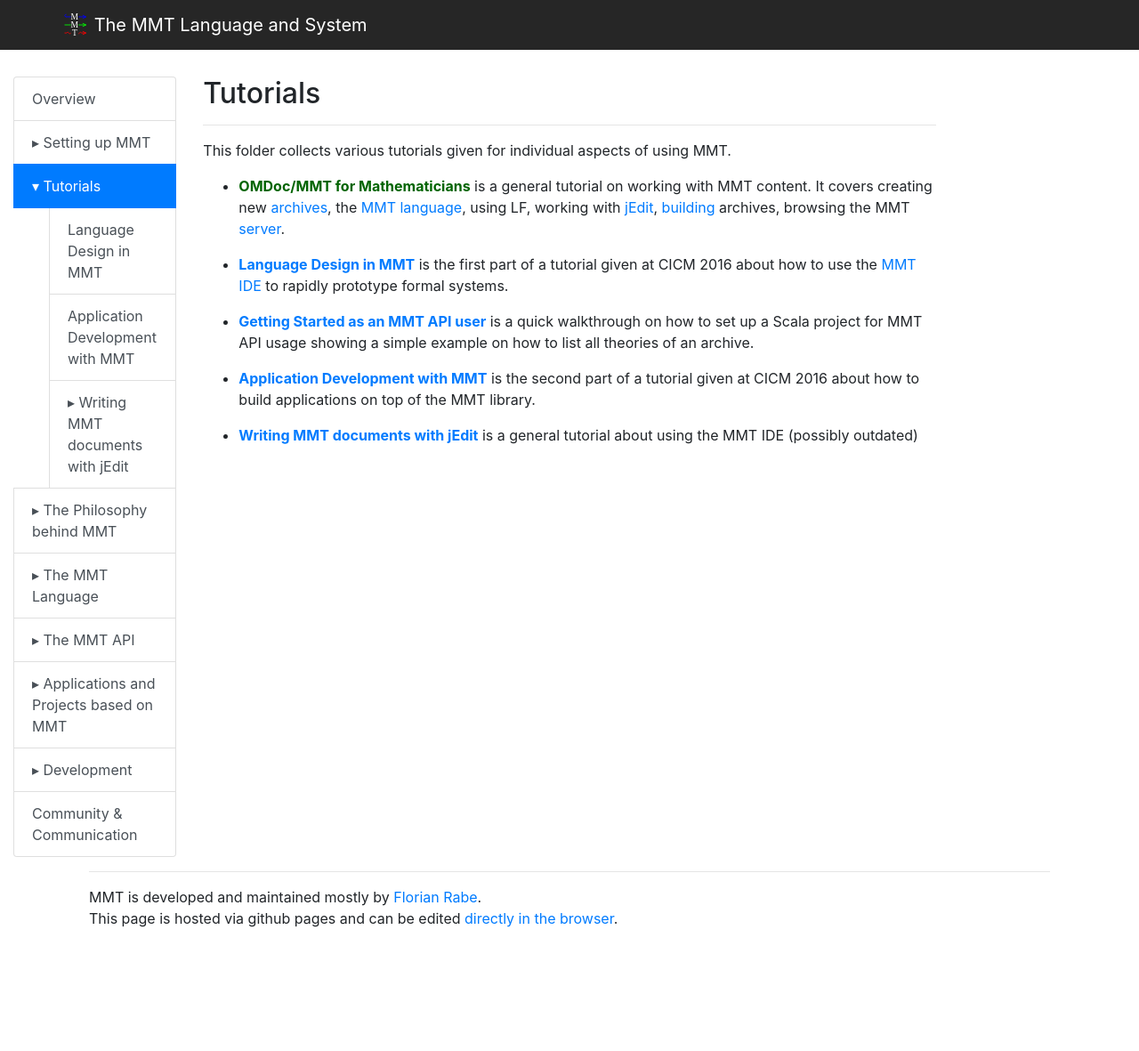
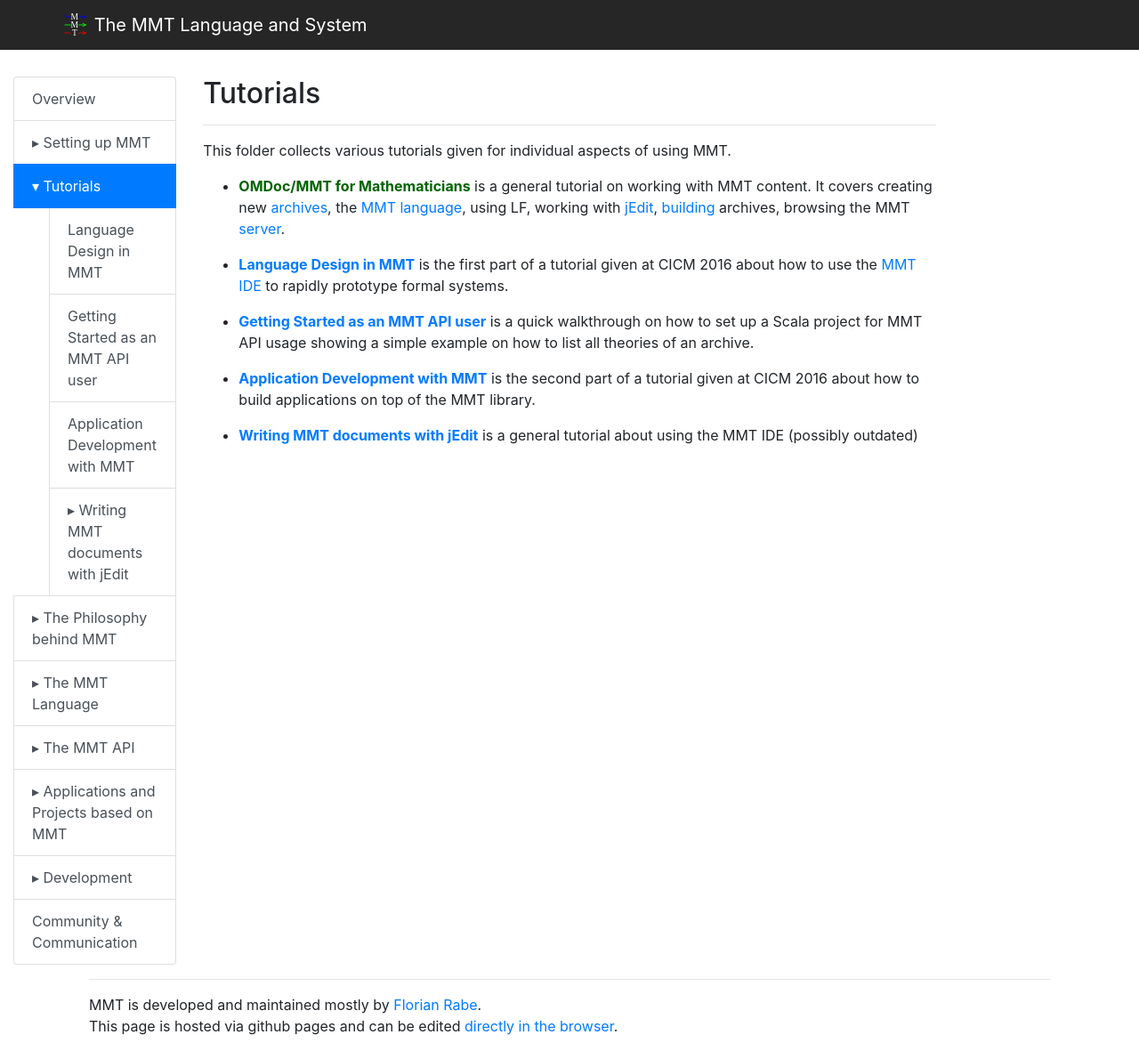
Before and after one commit to UniFormal/uniformal.github.io, a Jekyll site: the page built from doc/tutorials/index.md, in a window 1280 px wide. Shown: the whole page at 89% size. Built offline with Jekyll 4.4.1, drawn with Linux system fonts in a browser that asks for light colours; before the commit the page ends 1060 px from its top, so only the background shows below that.

Commit message:
Fix menu links to account for last commit's changes

```diff
--- a/_data/menu.yml
+++ b/_data/menu.yml
@@ -30,8 +30,10 @@
   items:
     - title: 'Language Design in MMT'
       url:  '/doc/tutorials/prototyping/'
+    - title: 'Getting Started as an MMT API user'
+      url: '/doc/tutorials/applications/getting-started'
     - title: 'Application Development with MMT'
-      url: '/doc/tutorials/applications/'
+      url: '/doc/tutorials/applications/application-development'
     - title: 'Writing MMT documents with jEdit'
       url: '/doc/tutorials/jedit/'
       items:
@@ -96,6 +98,8 @@
           url: '/doc/api/syntax/objects.html'
     - title: 'Queries'
       url: '/doc/api/queries.html'
+    - title: 'Query Examples with the MMT API'
+      url: '/doc/api/query-examples.html'
     - title: 'Extensions'
       url: '/doc/api/extensions/'
       items:
```
